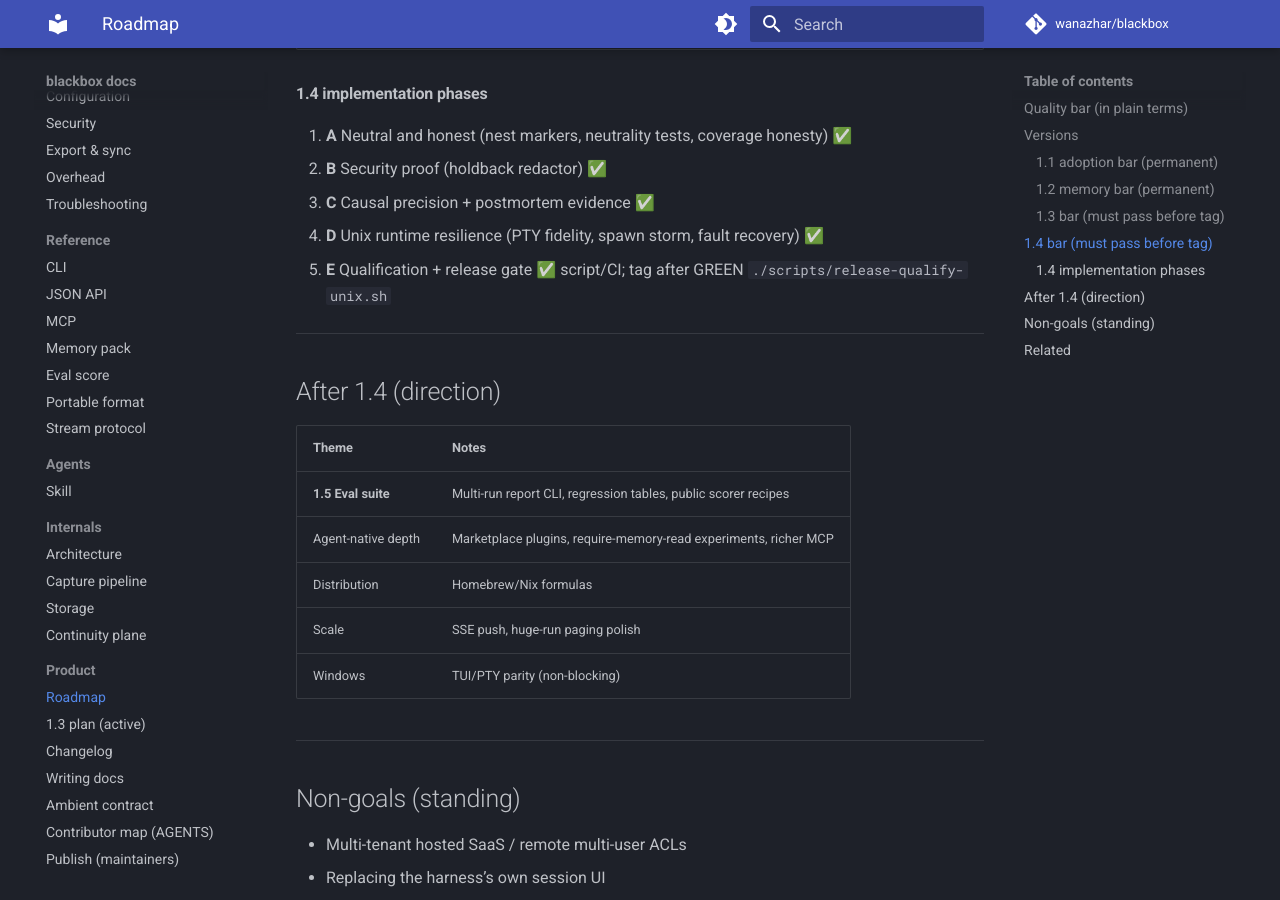
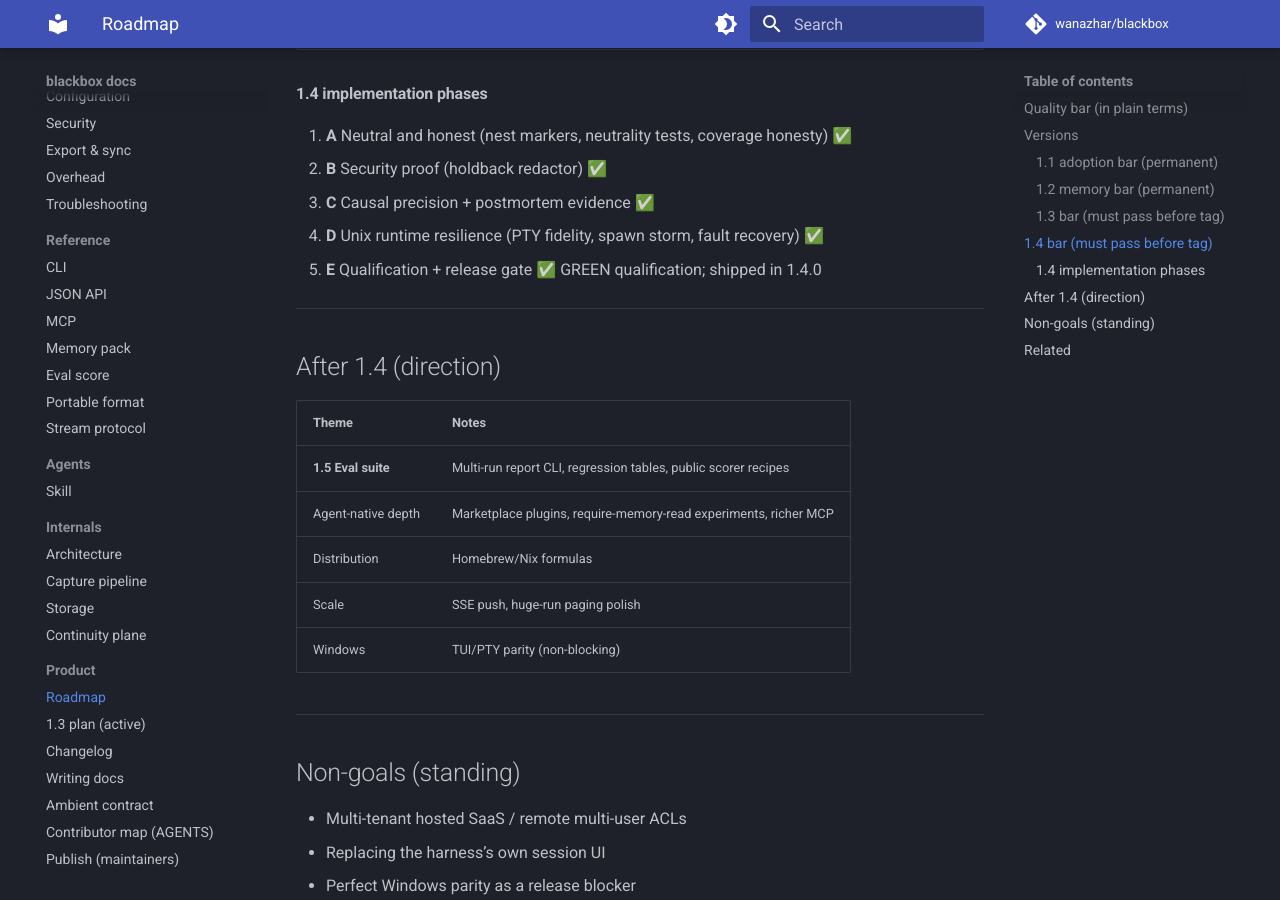
Before and after one commit to wanazhar/blackbox, an MkDocs documentation site: the page built from docs/ROADMAP.md, in a window 1280 px wide and 900 px high, scrolled down 3546 px. Built offline with MkDocs 1.6.1 and Material for MkDocs 9.7.7, drawn with Linux system fonts in a browser that asks for light colours; comment, search, counter and statistics services are not loaded; some of the changed text lies outside the part shown.

Commit message:
docs(release): mark 1.4.0 as shipped

```diff
--- a/docs/ROADMAP.md
+++ b/docs/ROADMAP.md
@@ -1,9 +1,9 @@
 # Roadmap and quality bar
 
-**Answers:** What “good” means for blackbox, what each major version promised, what **1.4** will add, and what remains out of scope.
+**Answers:** What “good” means for blackbox, what each major version promised, what **1.4** added, and what remains out of scope.
 
 This is **product direction**, not a how-to. Operators: [guide/README.md](guide/README.md).
-**1.4 plan (active):** [plan/trust-proof-1.4.md](plan/trust-proof-1.4.md).
+**1.4 plan (shipped):** [plan/trust-proof-1.4.md](plan/trust-proof-1.4.md).
 **1.3 plan (shipped):** [plan/trust-explain-1.3.md](plan/trust-explain-1.3.md).
 
 ---
@@ -37,7 +37,7 @@
 | **1.1** | Adoption (“leave it on”) | Shipped |
 | **1.2** | Continuity / project memory | Shipped **1.2.0** |
 | **1.3** | Trust, explain, agent-native depth | Shipped **1.3.0** |
-| **1.4** | **Trust Proof (Unix 10/10)** | **1.4.0 ready — qualify then tag** |
+| **1.4** | **Trust Proof (Unix 10/10)** | Shipped **1.4.0** |
 
 ### 1.1 adoption bar (permanent)
 
@@ -69,8 +69,8 @@
 
 | Id | Criterion | Intent |
 |---|---|---|
-| **T1** | One-shot **fail** path | ✅ `blackbox fail` shipped (unreleased) |
-| **T2** | One-shot **setup** path | ✅ `blackbox setup` shipped (unreleased) |
+| **T1** | One-shot **fail** path | ✅ `blackbox fail` shipped in 1.3.0 |
+| **T2** | One-shot **setup** path | ✅ `blackbox setup` shipped in 1.3.0 |
 | **T3** | MCP **timeline + anomalies** | ✅ `blackbox_timeline` / `blackbox_anomalies` / `blackbox_fail` |
 | **T4** | Eval **score.json** (`blackbox.score/v1`) + CI action shape | ✅ `score.json` + `.github/actions/blackbox-eval` |
 | **T5** | **Harden** project profile | ✅ `setup`/`enable --harden` + security docs |
@@ -101,7 +101,7 @@
 2. **B** Security proof (holdback redactor) ✅
 3. **C** Causal precision + postmortem evidence ✅
 4. **D** Unix runtime resilience (PTY fidelity, spawn storm, fault recovery) ✅
-5. **E** Qualification + release gate ✅ script/CI; tag after GREEN `./scripts/release-qualify-unix.sh`
+5. **E** Qualification + release gate ✅ GREEN qualification; shipped in 1.4.0
 
 ---
 
```
Also changed, not shown: CHANGELOG.md (+1 -1 lines), docs/PUBLISH.md (+2 -2 lines), docs/plan/trust-proof-1.4.md (+4 -4 lines).
